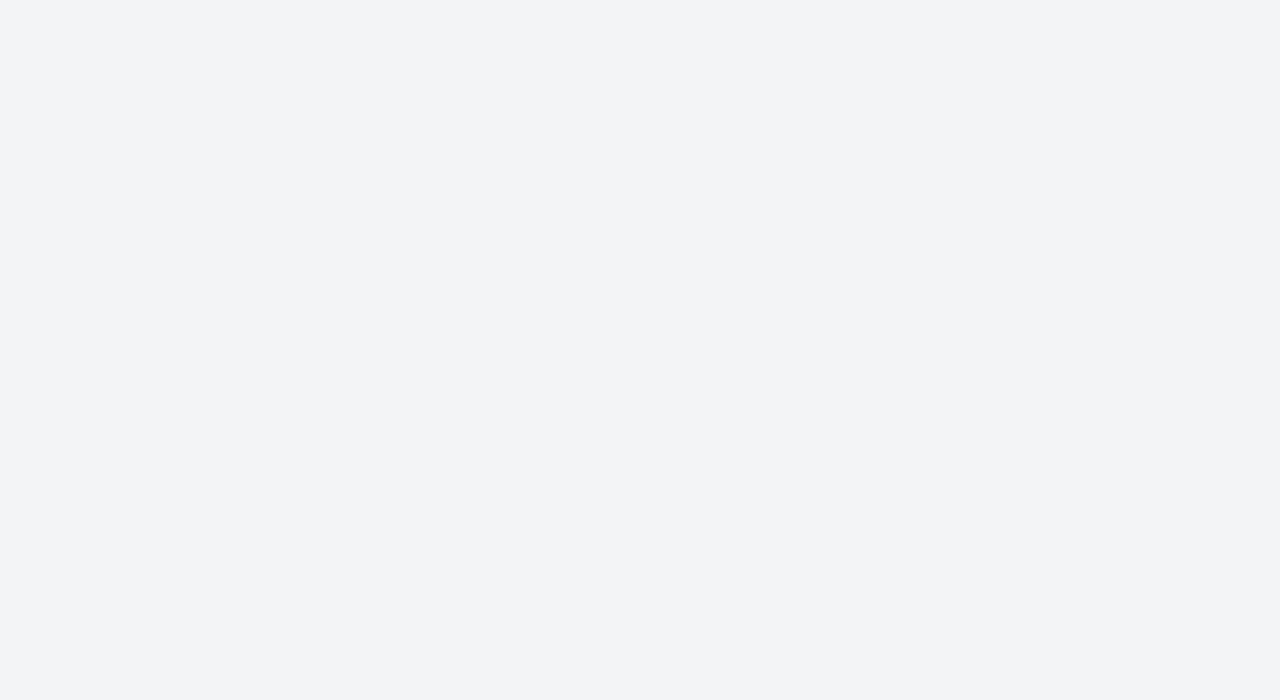
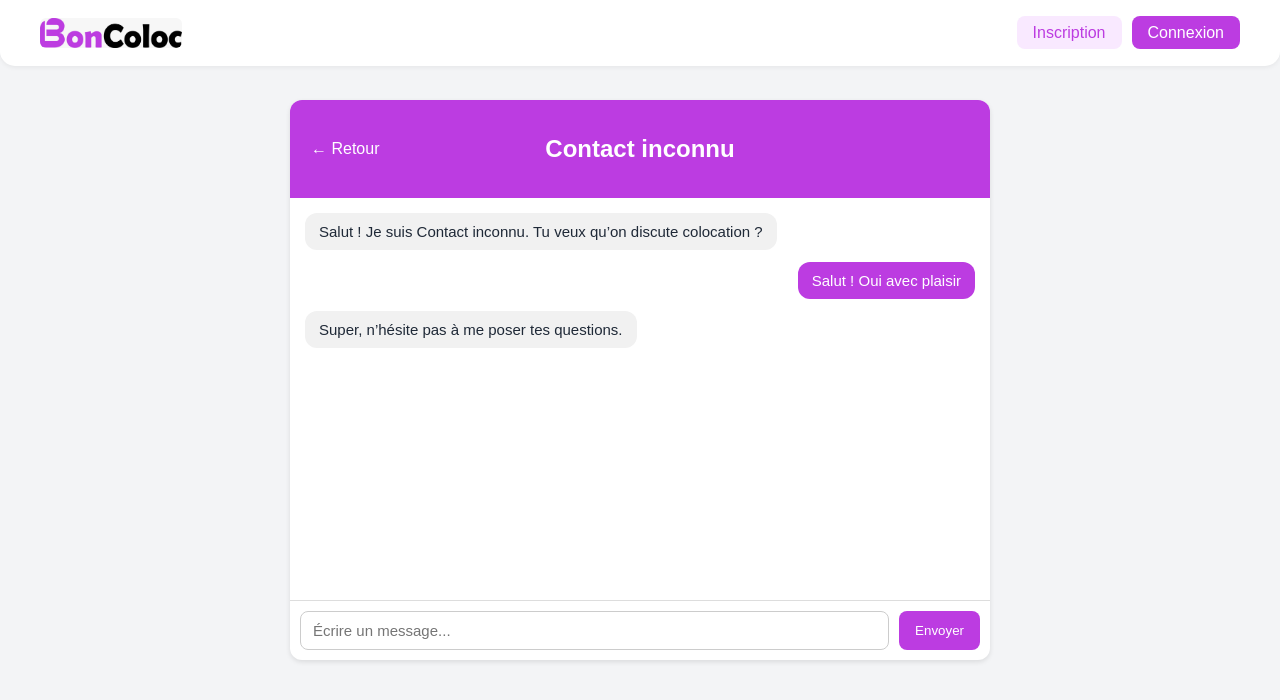
Before and after one commit to BastienU/BonColoc_frontend, a React (Create React App) app: page /conversation in a window 1280 px wide. Before the commit this address had no page. Shown: the top 700 px of the page. Built offline with nearby package versions, Linux system fonts and the light colour scheme.

Commit message:
Contact page added

```diff
--- a/src/App.tsx
+++ b/src/App.tsx
@@ -6,6 +6,8 @@ import Login from "./pages/Login";
 import Register from "./pages/Register";
 import Colocataires from "./pages/Colocataires";
 import Appartement from "./pages/Appartement";
+import Conversation from "./pages/Conversation";
+
 
 const App: React.FC = () => {
   return (
@@ -16,6 +18,7 @@ const App: React.FC = () => {
         <Route path="/register" element={<Register />} />
         <Route path="/annonces" element={<Colocataires />} />
         <Route path="/appartement" element={<Appartement />} />
+        <Route path="/conversation" element={<Conversation />} />
       </Routes>
     </BrowserRouter>
   );
--- a/src/pages/Colocataires.tsx
+++ b/src/pages/Colocataires.tsx
@@ -1,6 +1,7 @@
 import React, { useState } from "react";
 import Navbar from "../components/Navbar";
 import "./../styles/Colocataires.css";
+import { Link } from "react-router-dom";
 
 interface Student {
   id: number;
@@ -93,6 +94,13 @@ const Colocataires: React.FC = () => {
               </p>
               <p className="student-interests">{student.interests}</p>
             </div>
+            <Link
+              to="/conversation"
+              state={{ name: student.name }}
+              className="contact-btn"
+            >
+              Contacter
+            </Link>
           </div>
         ))}
       </div>
--- /dev/null
+++ b/src/pages/Conversation.tsx
@@ -0,0 +1,64 @@
+import React, { useState } from "react";
+import { useLocation, useNavigate } from "react-router-dom";
+import Navbar from "../components/Navbar";
+import "./../styles/Conversation.css";
+
+const Conversation: React.FC = () => {
+  const location = useLocation();
+  const navigate = useNavigate();
+  const { name } = location.state || { name: "Contact inconnu" };
+
+  const [messages, setMessages] = useState([
+    { from: "them", text: `Salut ! Je suis ${name}. Tu veux qu’on discute colocation ?` },
+    { from: "me", text: "Salut ! Oui avec plaisir " },
+    { from: "them", text: "Super, n’hésite pas à me poser tes questions." },
+  ]);
+
+  const [input, setInput] = useState("");
+
+  const sendMessage = () => {
+    if (!input.trim()) return;
+    setMessages([...messages, { from: "me", text: input }]);
+    setInput("");
+  };
+
+  return (
+    <div className="conversation-page">
+      <Navbar />
+
+      <div className="conversation-container">
+
+        <div className="conversation-header">
+          <button className="back-btn" onClick={() => navigate("/annonces")}>
+            ← Retour
+          </button>
+          <h2>{name}</h2>
+        </div>
+
+        <div className="messages-area">
+          {messages.map((msg, index) => (
+            <div
+              key={index}
+              className={`message ${msg.from === "me" ? "my-message" : "their-message"}`}
+            >
+              {msg.text}
+            </div>
+          ))}
+        </div>
+
+        <div className="input-area">
+          <input
+            type="text"
+            placeholder="Écrire un message..."
+            value={input}
+            onChange={(e) => setInput(e.target.value)}
+            onKeyDown={(e) => e.key === "Enter" && sendMessage()}
+          />
+          <button onClick={sendMessage}>Envoyer</button>
+        </div>
+      </div>
+    </div>
+  );
+};
+
+export default Conversation;
--- a/src/styles/Colocataires.css
+++ b/src/styles/Colocataires.css
@@ -83,8 +83,39 @@
   color: #333;
 }
 
+.contact-btn {
+  margin-left: auto;
+  background-color: #bc3ce1;
+  color: #ffffff;
+  border: none;
+  padding: 8px 16px;
+  border-radius: 8px;
+  font-weight: 500;
+  cursor: pointer;
+  transition: 0.2s ease-in-out;
+}
+
+.contact-btn:hover {
+  background-color: #f9e9ff;
+  color: rgb(0, 0, 0);
+}
+
 .no-results {
   text-align: center;
   color: #777;
   padding: 20px;
 }
+
+@media (max-width: 600px) {
+  .student-card {
+    flex-direction: column;
+    align-items: center;
+  }
+
+  .contact-btn {
+    margin-left: 0;
+    margin-top: 12px;
+    width: 100%;
+    text-align: center;
+  }
+}
--- /dev/null
+++ b/src/styles/Conversation.css
@@ -0,0 +1,92 @@
+.conversation-container {
+  max-width: 700px;
+  margin: 100px auto;
+  background: white;
+  border-radius: 12px;
+  box-shadow: 0 2px 5px rgba(0,0,0,0.1);
+  display: flex;
+  flex-direction: column;
+  height: 70vh;
+  overflow: hidden;
+}
+
+.back-btn {
+  position: absolute;
+  left: 15px;
+  top: 50%;
+  transform: translateY(-50%);
+  background: transparent;
+  border: none;
+  font-size: 16px;
+  color: white;
+  cursor: pointer;
+  font-weight: 500;
+}
+
+.back-btn:hover {
+  text-decoration: underline;
+}
+
+.conversation-header {
+  position: relative;
+  background-color: #bc3ce1;
+  padding: 15px 20px;
+  text-align: center;
+  color: white;
+}
+
+.messages-area {
+  flex: 1;
+  padding: 15px;
+  overflow-y: auto;
+  display: flex;
+  flex-direction: column;
+  gap: 12px;
+}
+
+.message {
+  max-width: 70%;
+  padding: 10px 14px;
+  border-radius: 12px;
+  font-size: 15px;
+}
+
+.their-message {
+  background-color: #f1f1f1;
+  align-self: flex-start;
+}
+
+.my-message {
+  background-color: #bc3ce1;
+  color: white;
+  align-self: flex-end;
+}
+
+.input-area {
+  display: flex;
+  padding: 10px;
+  border-top: 1px solid #ddd;
+  gap: 10px;
+}
+
+.input-area input {
+  flex: 1;
+  padding: 10px 12px;
+  border-radius: 8px;
+  border: 1px solid #ccc;
+  font-size: 15px;
+}
+
+.input-area button {
+  background-color: #bc3ce1;
+  color: white;
+  border: none;
+  padding: 10px 16px;
+  border-radius: 8px;
+  cursor: pointer;
+  font-weight: 500;
+}
+
+.input-area button:hover {
+  opacity: 0.9;
+}
```
